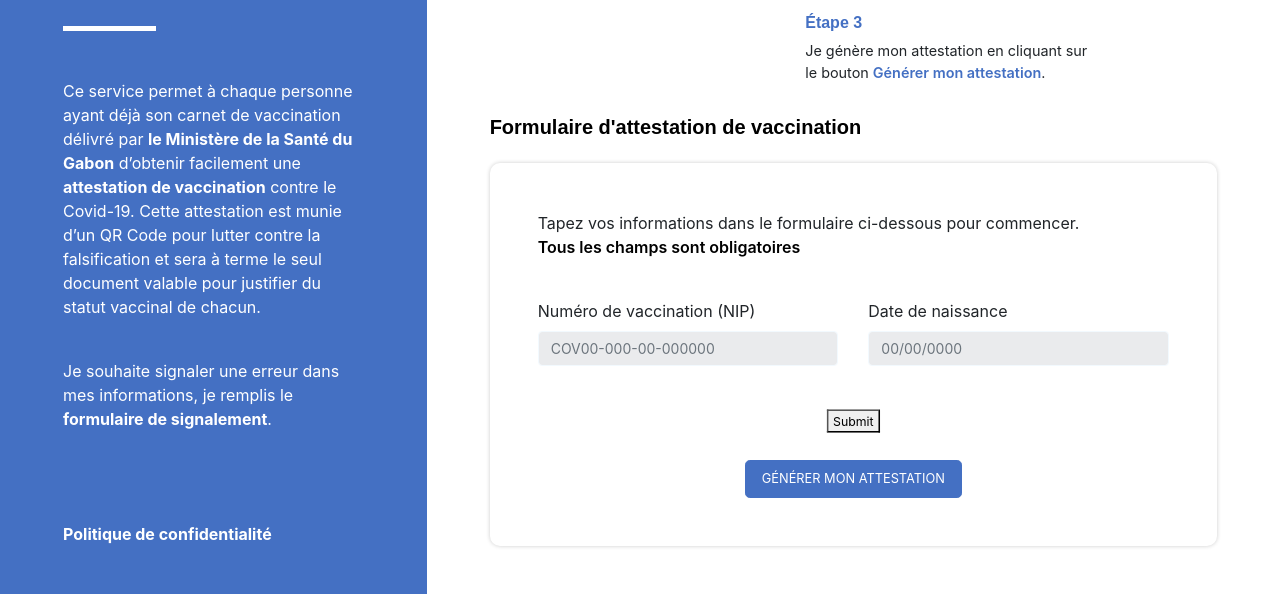
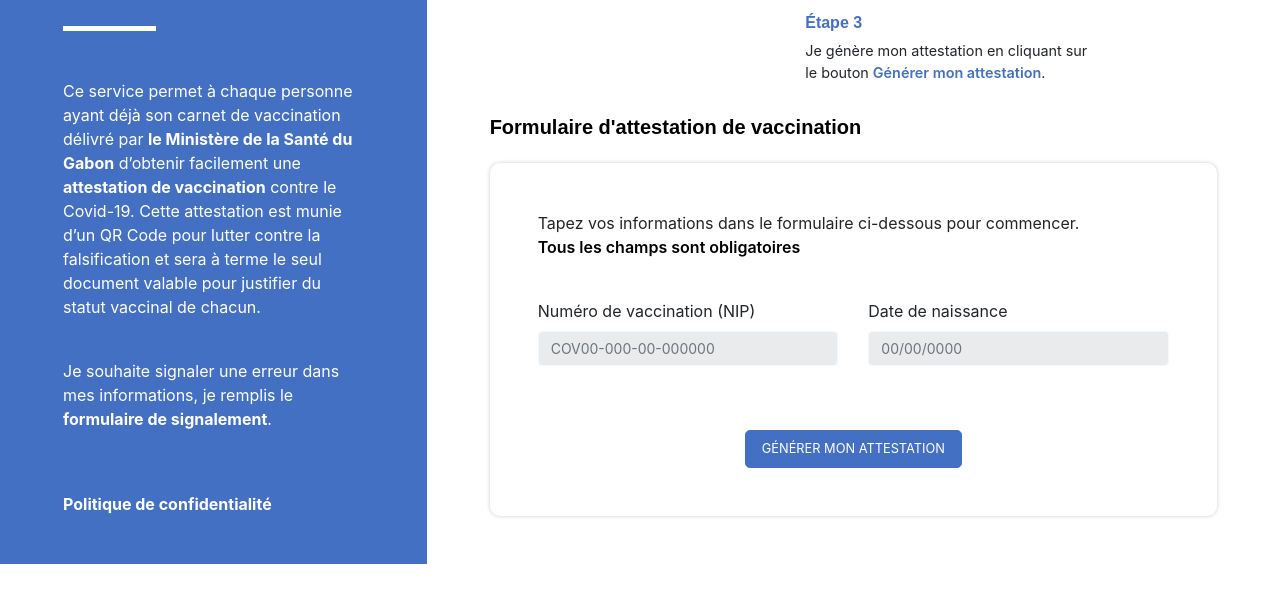
Before and after one commit to carimelamusic/monattestionscovid19, a plain HTML site: page index.html in a window 1280 px wide. Shown: the part 307-901 px from the top of the page. After the commit the page ends 871 px from the top, so only its background shows below. Drawn offline with nearby package versions, Linux system fonts and the light colour scheme.

Commit message:
Update index.html

```diff
--- a/index.html
+++ b/index.html
@@ -154,10 +154,6 @@ COORDINATION NATIONALE</small>
                                 <div class="col-12 d-flex justify-content-center">
                                     <div class="g-recaptcha"
                                          data-sitekey=""></div>
-                                    <button class="g-recaptcha"
-                                           data-sitekey="reCAPTCHA_site_key"
-                                           data-callback='onSubmit'
-                                           data-action='submit'>Submit</button>
 
                                 </div>
 
@@ -211,12 +207,6 @@ COORDINATION NATIONALE</small>
 
 -->
 
- <script>
-   function onSubmit(token) {
-     document.getElementById("demo-form").submit();
-   }
- </script>
-
 
 <script src="/xxscript.js"></script>
 
```
